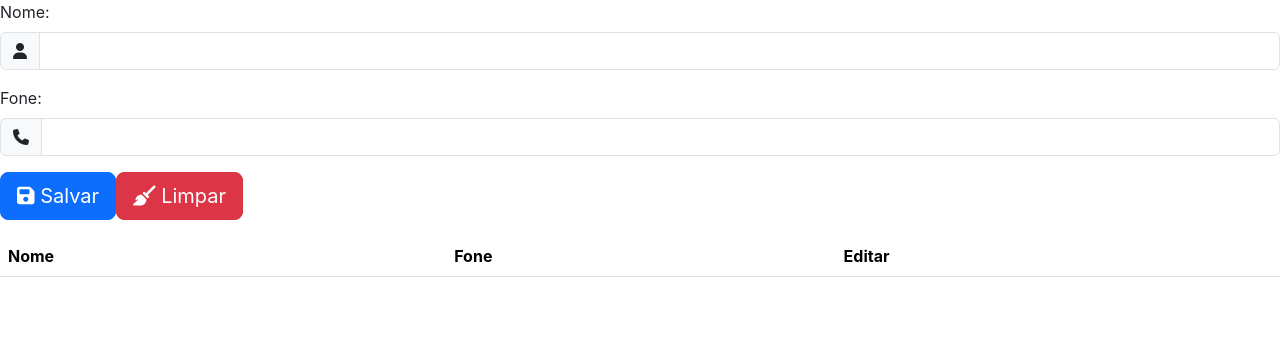
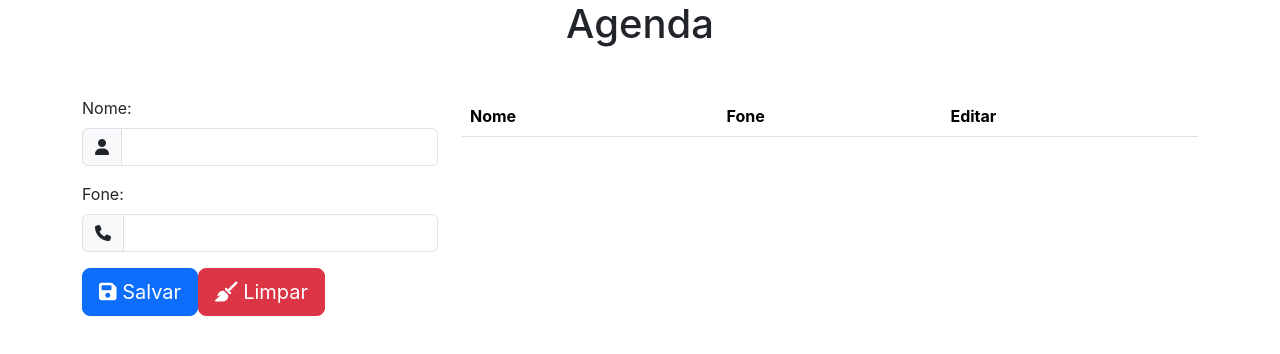
Before and after one commit to FragosoMauricio/agenda-web, a React (Create React App) app: page / in a window 1280 px wide. Shown: the top 354 px of the page. Built offline with nearby package versions, Linux system fonts and the light colour scheme.

Commit message:
agenda-aula-final

```diff
--- a/src/components/Table/Tabela.tsx
+++ b/src/components/Table/Tabela.tsx
@@ -1,3 +1,5 @@
+import React from 'react';
+
 
 function Tabela () {
     return (
--- a/src/components/app/App.tsx
+++ b/src/components/app/App.tsx
@@ -1,10 +1,18 @@
+import React from 'react';
+
 import Form from '../Form/Form';
+import Tabela from '../Table/Tabela';
 import './App.css';
 
 function App() {
   return (
-    <div>
+    <div className='row'>
+      <div className="col-4">
       <Form />
+      </div>
+      <div className="col-8">
+      <Tabela />
+      </div>
     </div>
   );
 }
--- a/src/index.tsx
+++ b/src/index.tsx
@@ -12,7 +12,9 @@ const root = ReactDOM.createRoot(
 );
 root.render(
   <React.StrictMode>
+    <div className="container">
+      <h1 className='d-flex justify-content-center mb-5'> Agenda </h1>
     <App />
-    <Tabela />
+    </div>
   </React.StrictMode>
 );
```
Also changed, not shown: src/components/Form/Form.tsx (+8 -0 lines).
